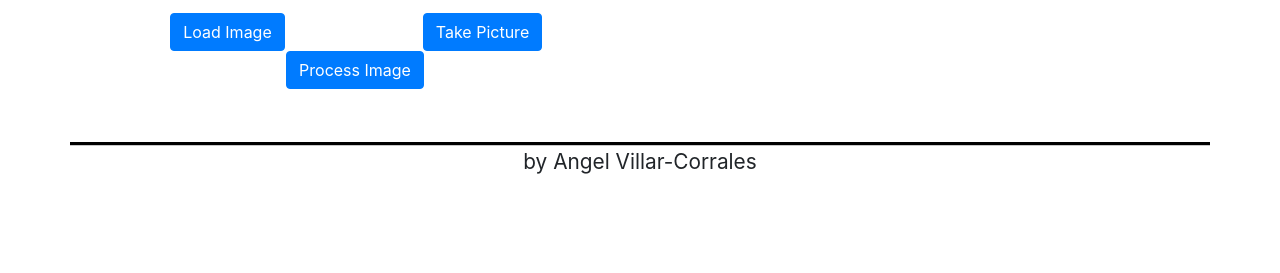
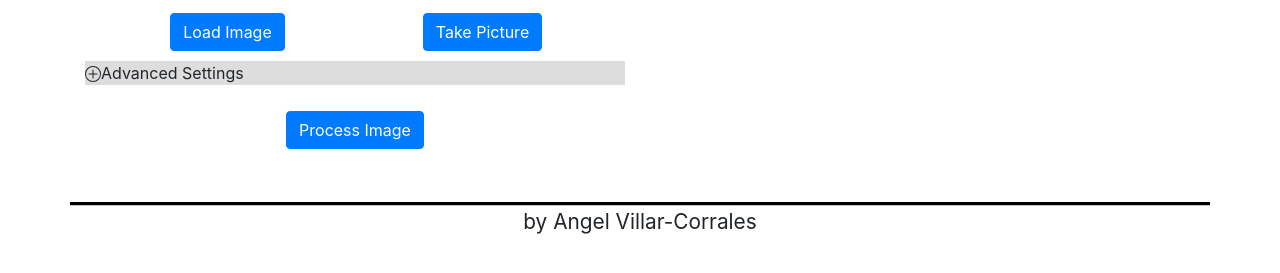
Before and after one commit to angelvillar96/PoseBasedRetrievalDemo, a React app in the folder src/pose-based-retrieval-demo/: page /pose-based-retrieval in a window 1280 px wide. Shown: the part 527-800 px from the top of the page. Built offline with nearby package versions, Linux system fonts and the light colour scheme.

Commit message:
Change log:  - Added collasible element for retrieval settings  - Added animation to opening/closes  - Added plus and minus icons for clicking

```diff
--- a/src/pose-based-retrieval-demo/package.json
+++ b/src/pose-based-retrieval-demo/package.json
@@ -8,7 +8,9 @@
     "@testing-library/user-event": "^7.2.1",
     "axios": "^0.19.2",
     "react": "^16.13.1",
+    "react-collapsible": "^2.8.1",
     "react-dom": "^16.13.1",
+    "react-icons": "^3.11.0",
     "react-router-dom": "^5.2.0",
     "react-scripts": "3.4.1"
   },
--- a/src/pose-based-retrieval-demo/src/components/arrow_button/arrow_button.js
+++ b/src/pose-based-retrieval-demo/src/components/arrow_button/arrow_button.js
@@ -9,7 +9,7 @@ class ArrowButton extends React.Component{
   render(){
 
     var img;
-    if(this.props.orientation == "left"){
+    if(this.props.orientation === "left"){
       img = arrow_left;
     }else{
       img = arrow_right;
--- a/src/pose-based-retrieval-demo/src/components/card/card.js
+++ b/src/pose-based-retrieval-demo/src/components/card/card.js
@@ -1,11 +1,11 @@
 import React from 'react';
-import { makeStyles } from '@material-ui/core/styles';
+// import { makeStyles } from '@material-ui/core/styles';
 import Card from '@material-ui/core/Card';
 import CardActionArea from '@material-ui/core/CardActionArea';
-import CardActions from '@material-ui/core/CardActions';
+// import CardActions from '@material-ui/core/CardActions';
 import CardContent from '@material-ui/core/CardContent';
 import CardMedia from '@material-ui/core/CardMedia';
-import Button from '@material-ui/core/Button';
+// import Button from '@material-ui/core/Button';
 import Typography from '@material-ui/core/Typography';
 import { Link } from "react-router-dom";
 
@@ -20,7 +20,7 @@ class CustomCard extends React.Component{
           <CardActionArea>
             <CardMedia style={{height: 200, objectFit: "cover"}}>
               <img src={this.props.image} style={{objectFit: "cover", height: "100%",
-                  width: "100%", objectPosition: "0% 40%"}}/>
+                  width: "100%", objectPosition: "0% 40%"}} alt="img"/>
             </CardMedia>
             <CardContent>
               <Typography gutterBottom variant="h5" component="h2">
--- /dev/null
+++ b/src/pose-based-retrieval-demo/src/demos/retrieval_page/inputs/advanced_settings.js
@@ -0,0 +1,49 @@
+import React from "react"
+import {Row, Col} from 'react-bootstrap'
+import Collapsible from 'react-collapsible';
+
+import {BsPlusCircle} from "react-icons/bs"
+import {AiOutlineMinusCircle} from "react-icons/ai"
+
+import "./styles/input_styles.css"
+
+class AdvancedSettings extends React.Component{
+
+
+  constructor(props){
+    super(props)
+    this.state = {
+      icon: <BsPlusCircle/>  // if True, expand is closed
+    }
+
+    this.open = this.open.bind(this)
+    this.close = this.close.bind(this)
+  }
+
+  open(){
+    this.setState({icon: <AiOutlineMinusCircle/>})
+    return
+  }
+  close(){
+    this.setState({icon: <BsPlusCircle/>})
+  }
+
+  render(){
+
+    var title = <span>{this.state.icon}Advanced Settings </span>
+
+    return(
+      <Collapsible trigger={title} className="advanced_settings"
+                   onTriggerOpening={this.open}
+                   onTriggerClosing={this.close}
+                   open={false}>
+        <Row>
+          Hola
+        </Row>
+      </Collapsible>
+    );
+  }
+
+}
+
+export default AdvancedSettings
--- a/src/pose-based-retrieval-demo/src/demos/retrieval_page/inputs/input_area.js
+++ b/src/pose-based-retrieval-demo/src/demos/retrieval_page/inputs/input_area.js
@@ -5,6 +5,7 @@ import axios from 'axios';
 
 import InputImg from "./input_img.js"
 import TakePicture from "./take_picture.js"
+import AdvancedSettings from "./advanced_settings.js"
 import ImgDisplay from "../displays/img_display.js"
 import DetDisplay from "../displays/det_display.js"
 import ArrowButton from "../../../components/arrow_button/arrow_button.js"
@@ -29,7 +30,7 @@ class InputArea extends React.Component{
         pose_vectors: "",
         keypoints: "",
         // auxiliar
-        lim: 0  // index of detections to display, acutalizes with arrows
+        lim: 0,  // index of detections to display, acutalizes with arrows
     }
     // method used for updating the results. Comes as a prop from the Root App component
     // this.update_results = this.props.update_results.bind(this)
@@ -177,6 +178,7 @@ class InputArea extends React.Component{
       }
     }
 
+
     return(
       <Container className="input_area">
         <Row fluid="true">
@@ -195,6 +197,9 @@ class InputArea extends React.Component{
                 <TakePicture className="myButton" update_state={this.update_state}/>
               </Col>
               <Col sm={1} md={1}></Col>
+            </Row>
+            <Row>
+              <AdvancedSettings/>
             </Row>
             <Row className="buttons_area process_button_row">
               <Col sm={3} md={4}></Col>
--- a/src/pose-based-retrieval-demo/src/demos/retrieval_page/inputs/styles/input_styles.css
+++ b/src/pose-based-retrieval-demo/src/demos/retrieval_page/inputs/styles/input_styles.css
@@ -35,6 +35,23 @@
 
 
 /*#########################
+## Advanced Settings Colapsible styles
+#########################*/
+
+.Collapsible{
+  width: 100%;
+  min-height: 60px;
+  padding-top: 10px;
+}
+.Collapsible__trigger{
+  display: block;
+  text-align: left;
+  width: inherit;
+  background-color: #dddddd;
+}
+
+
+/*#########################
 ## Styles for the Drop Area
 #########################*/
 .dropZoneOverlay, .FileUpload {
--- a/src/pose-based-retrieval-demo/src/demos/retrieval_page/results/results_area.js
+++ b/src/pose-based-retrieval-demo/src/demos/retrieval_page/results/results_area.js
@@ -57,7 +57,7 @@ class ResultsArea extends React.Component{
     console.log("Total retrieved images: " + this.props.images.length)
 
     for(var i=this.state.lim; i<this.state.num_results + this.state.lim; i++){
-      if(i == this.props.images.length){
+      if(i === this.props.images.length){
         break
       }
       title = "Retrieval Results"
```
Also changed, not shown: 1 other file.
